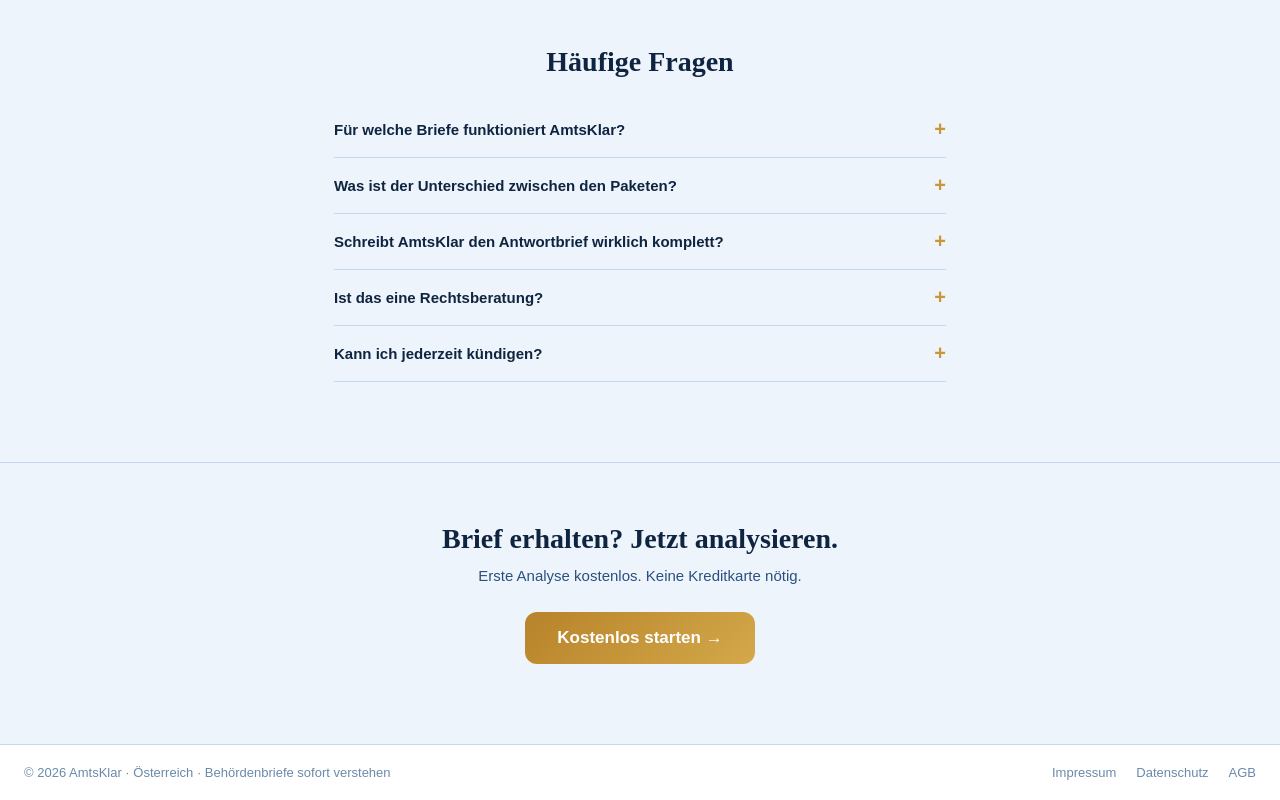
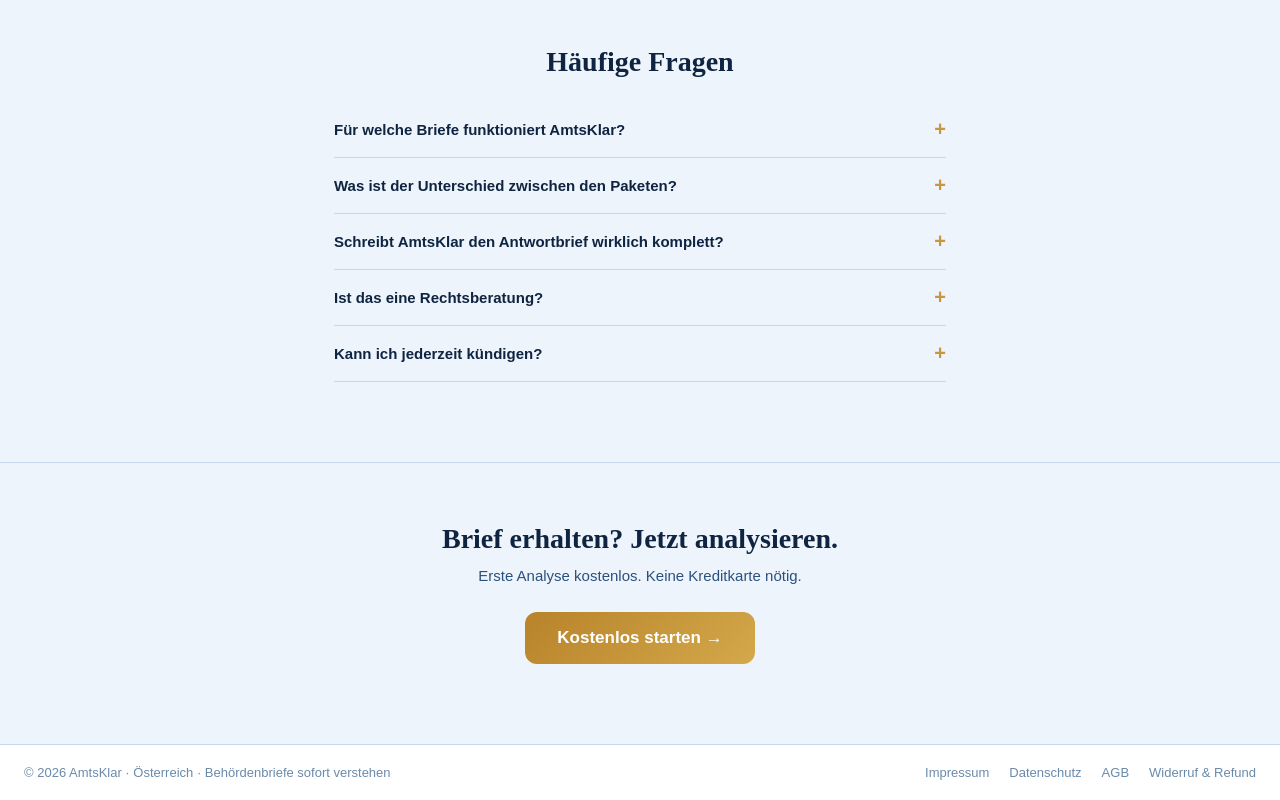
Before and after one commit to amtsklar/amtsklar, a React (Vite) app: page / in a window 1280 px wide. Shown: the part 3529-4329 px from the top of the page. Built offline with nearby package versions, Linux system fonts and the light colour scheme.

Commit message:
Update Landing.tsx

```diff
--- a/src/pages/Landing.tsx
+++ b/src/pages/Landing.tsx
@@ -421,7 +421,7 @@
           )}
         </div>
 
-        {/* 3 Preiskarten — gleiche Höhe, alle Features sichtbar */}
+        {/* 3 Preiskarten */}
         <div style={{ display: 'grid', gridTemplateColumns: 'repeat(auto-fit,minmax(280px,1fr))', gap: 20, alignItems: 'stretch' }}>
 
           {/* ── VERSTEHEN ── */}
@@ -597,6 +597,7 @@
       </section>
 
       </main>
+
       {/* ── FOOTER ── */}
       <footer style={{
         borderTop: '1px solid #C5D8ED', padding: '20px 24px',
@@ -607,11 +608,12 @@
         <div style={{ fontSize: 13, color: '#6A8AAA' }}>
           © {new Date().getFullYear()} AmtsKlar · {t.logo_sub}
         </div>
-        <div style={{ display: 'flex', gap: 20, fontSize: 13 }}>
+        <div style={{ display: 'flex', gap: 20, fontSize: 13, flexWrap: 'wrap' }}>
           {[
-            { label: t.footer_impressum, path: '/impressum' },
+            { label: t.footer_impressum,   path: '/impressum' },
             { label: t.footer_datenschutz, path: '/datenschutz' },
-            { label: t.footer_agb, path: '/agb' },
+            { label: t.footer_agb,         path: '/agb' },
+            { label: 'Widerruf & Refund',  path: '/widerruf' },
           ].map(l => (
             <Link key={l.label} to={l.path} style={{ color: '#6A8AAA', textDecoration: 'none' }}>
               {l.label}
```
